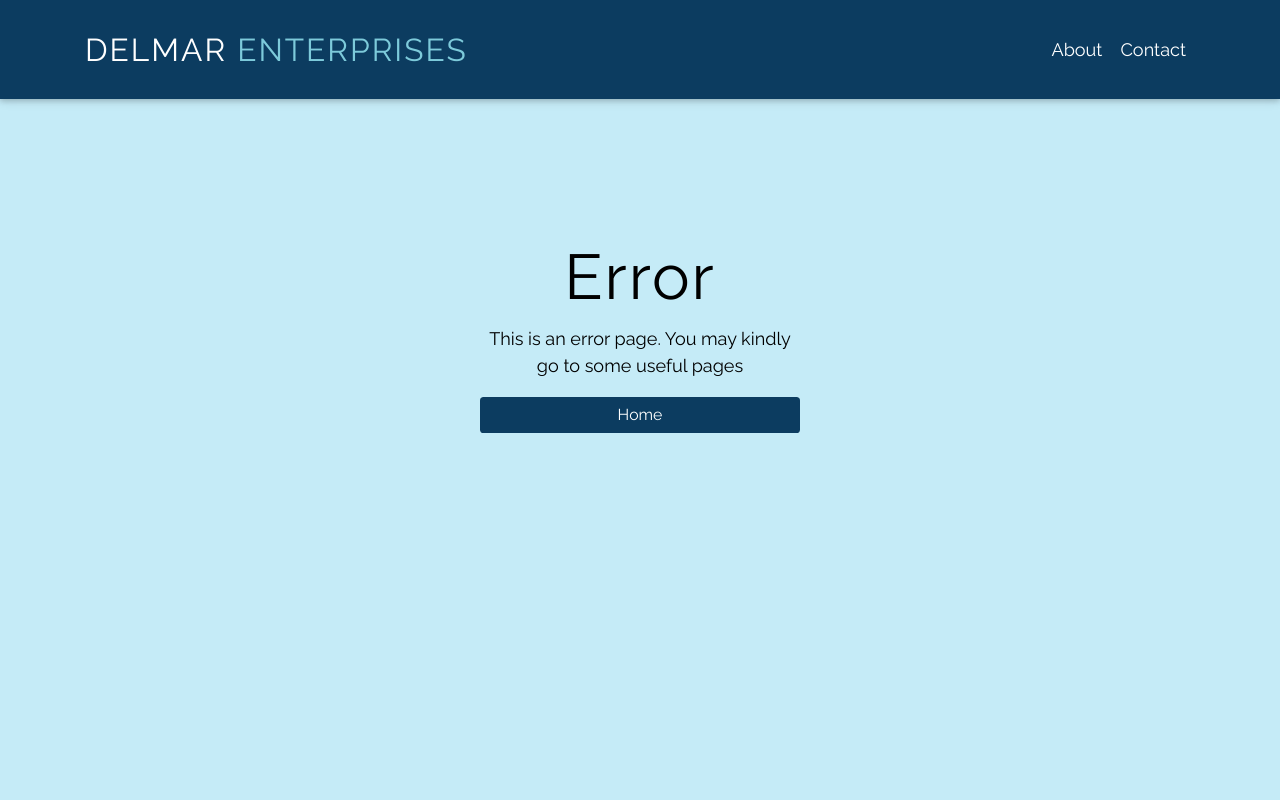
After one commit to levimake/seafoodexports, a Django app: page /error in a window 1280 px wide. The commit adds this page. Run offline with Django 3.2, Linux system fonts and the light colour scheme; some libraries are stand-ins or nearby versions.

Commit message:
UI Cleanups

```diff
--- a/common/static/commons/css/custom.css
+++ b/common/static/commons/css/custom.css
@@ -1,5 +1,16 @@
+html, body {
+  height: 100%;
+}
+
 body {
   font-family: 'Raleway', sans-serif;
+  margin: 0;
+  display: flex;
+  flex-direction: column;
+}
+
+.content {
+  flex: 1 0 auto;
 }
 
 .bg-primary {
@@ -110,19 +121,12 @@ color:#0c3c60;
 .footer {
   width:100%;
   background-color:#0c3c60;
-  margin:0;
   text-align:center;
   color:#fff;
+  flex-shrink: 0;
+  padding:10px;
   /* sticky tags
-  position: fixed;
-  left: 0;
-  bottom: 0;*/
-}
-
-body {
-   margin:0;
-   padding:0;
-   height:100%;
+  /* Height of the footer */
 }
 
 
@@ -152,8 +156,21 @@ table {
   text-transform: capitalize;
 }
 
+.pull-left, .pull-right {
+  float: none !important;
+  width: 100%;
+  padding: 10px;
+  text-align: center;
+}
+
+footer a{
+  color: #fff;
+}
+footer a:hover {
+  color:#e4e4e4;
+}
+
 /* RESPONSIVE STYLES */
-
 
 @media only screen and (max-width: 500px) {
   .navbar-brand {
@@ -174,6 +191,8 @@ table {
     line-height: 20px;
   }
 
+  .footer {text-align: center;}
+
 }
 
 @media (min-width: 767.98px) {
@@ -186,6 +205,11 @@ table {
   .paral p {
     font-size:24px;]
   }
+
+  .footer {
+    text-align: left;
+  }
+
 }
 
 .partners{
@@ -199,7 +223,7 @@ table {
 }
 
 .Absolute-Center.is-Responsive {
-  width: 50%;
+  width: 100%;
   height: 50%;
   min-width: 200px;
   max-width: 400px;
--- /dev/null
+++ b/common/templates/error.html
@@ -0,0 +1,89 @@
+<html lang="en">
+    <head>
+    <meta charset="utf-8">
+    <title>Page Not Found :(</title>
+
+		<meta name="viewport" content="width=device-width, initial-scale=1.0, maximum-scale=1.0, user-scalable=no" />
+
+    {% load static %}
+
+    <link rel="stylesheet" href="{% static "commons/css/bootstrap.min.css" %}">
+
+    <script src="{% static "commons/js/jquery.min.js" %}"></script>
+    <script src="{% static "commons/js/popper.min.js" %}"></script>
+    <script src="{% static "commons/js/bootstrap.min.js" %}"></script>
+
+    <link rel="stylesheet" href="{% static "commons/css/custom.css" %}">
+
+    <link href="https://fonts.googleapis.com/css?family=Raleway" rel="stylesheet">
+
+  <link rel="stylesheet" href="https://cdnjs.cloudflare.com/ajax/libs/font-awesome/4.7.0/css/font-awesome.min.css">
+
+
+    <style>
+
+/* SELECTED TEXT */
+::selection { background: #ff5e99; color: #FFFFFF; text-shadow: 0; }
+
+::-moz-selection { background: #ff5e99; color: #FFFFFF; }
+
+html {
+    font-size: 18px;font-size: 1.13rem;
+    -webkit-text-size-adjust: 100%;
+    -ms-text-size-adjust: 100%;
+    }
+
+
+body {
+    background: #c5ebf7;
+    margin: auto;
+    color: #000000;
+    }
+
+p {
+  text-align: center;
+}
+
+</style>
+
+    </head>
+
+    <body>
+
+      <nav class="navbar sticky-top navbar-expand-md navbar-dark bg-primary">
+         <div class="container heading">
+          <a class="navbar-brand" href="/">Delmar <span style="color:#7DCADA">Enterprises</span> </a>
+          <button class="navbar-toggler" type="button" data-toggle="collapse" data-target="#collapsingNavbarSm">
+              <span class="navbar-toggler-icon"></span>
+          </button>
+          <div class="navbar-collapse collapse" id="collapsingNavbarSm">
+              <ul class="navbar-nav ml-auto">
+                  <li class="nav-item">
+                    <a class="nav-link" href="#">About</a>
+                  </li>
+                  <li class="nav-item">
+                      <a class="nav-link" href="#">Contact</a>
+                  </li>
+              </ul>
+          </div>
+        </div>
+      </nav>
+
+
+    <div class="Absolute-Center is-Responsive">
+
+      <h3 class='display-4 page-title' style="padding:0px; text-transform:capitalize; color:#000;">Error</h3>
+
+        <div class="warning">
+            {% if error == None %}<p>This is an error page. You may kindly go to some useful pages</p>{% else %}
+            <p>{{ error }}</p>
+            {% endif %}
+            <center><button type="submit" class="btn btn-sm"
+              style="background-color:#0c3c60; color:#ffffff; width:100%; padding:5px;"
+              onclick="location.href = '/';">Home</a></center>
+        </div>
+
+
+    </div><!-- /.container -->
+    </body>
+</html>
--- a/common/urls.py
+++ b/common/urls.py
@@ -1,10 +1,11 @@
 from django.urls import path
 
-from .views import register, login, home, logout
+from .views import register, login, home, logout, error
 
 urlpatterns = [
         path('register', register,  name='register'),
         path('login', login, name='login'),
         path('logout', logout, name='logout'),
+        path('error', error, name='error'),
 	    path('',home, name='home')
         ]
--- a/common/views.py
+++ b/common/views.py
@@ -67,7 +67,10 @@ def login(request):
 
         except Exception as e:
             print(e)
-            return HttpResponse("Exception")
+            form = LoginForm()
+            error="The username or password you've entered is invalid"
+            return render(request, 'login.html', {'form':form,'error':error})
+
 
     if request.method == "GET":
         form = LoginForm()
@@ -77,3 +80,7 @@ def logout(request) :
     if request.method == "GET" :
         request.session.flush()
         return redirect('/')
+
+def error(request) :
+    if request.method == "GET" :
+        return render(request, "error.html")
--- a/orders/views.py
+++ b/orders/views.py
@@ -12,7 +12,7 @@ def home(request):
     if request.method == "GET":
         my_orders = Order.objects.filter(user = request.session['user_id'])
         print(my_orders)
-        return render(request, 'myOrders.html', {'orders': my_orders}, {'request':request})
+        return render(request, 'myOrders.html', {'orders': my_orders})
 
 
 
@@ -25,7 +25,8 @@ def place_order(request):
             form.save()
             return HttpResponseRedirect("/orders")
         else:
-            return HttpResponse("Failed to place order")
+            error="Sorry we couldn't place the order. An unexpected error has occured. Please try again later."
+            return render(request, 'error.html', {'error':error})
 
     elif request.method == "GET":
         form = OrderForm()
```
Also changed, not shown: common/templates/base.html (+11 -10 lines), common/templates/login.html (+24 -2 lines), orders/templates/error.html (added, +89 -0 lines), common/static/commons/images/fish.png (added).
